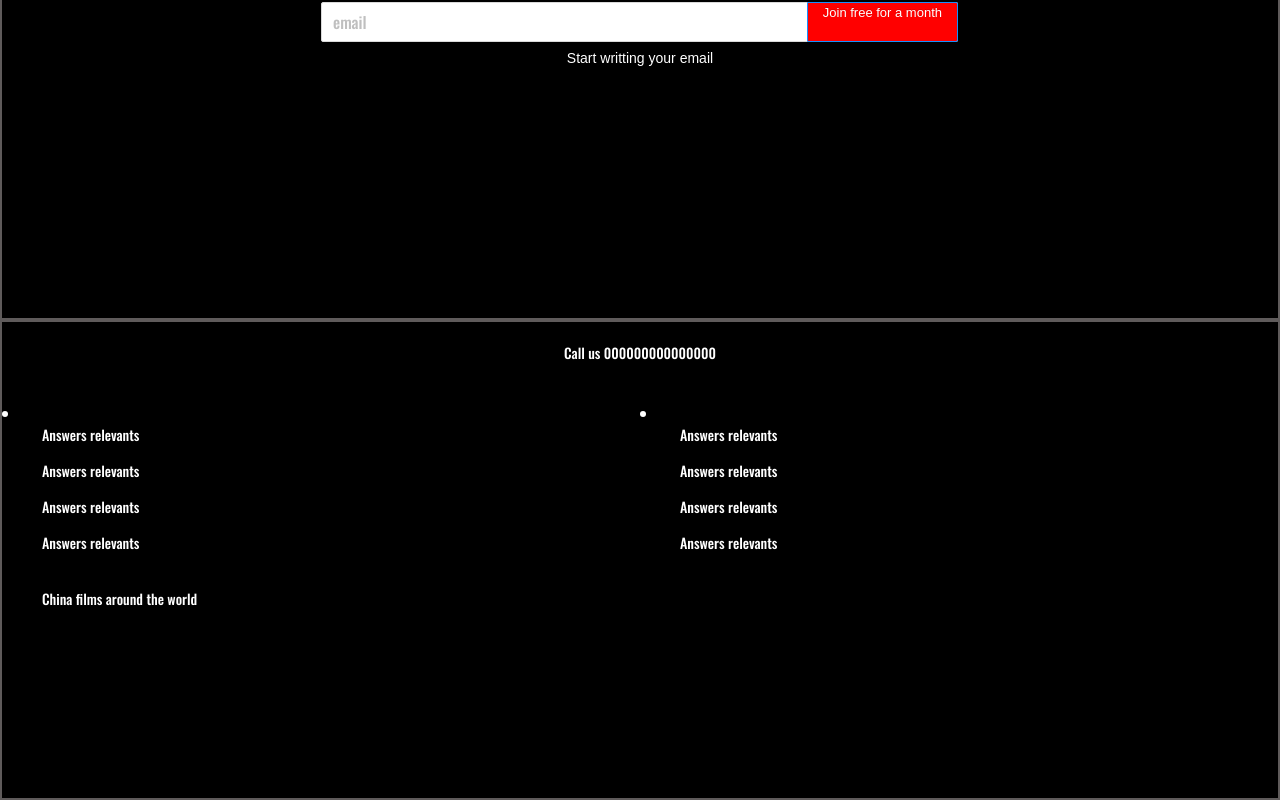
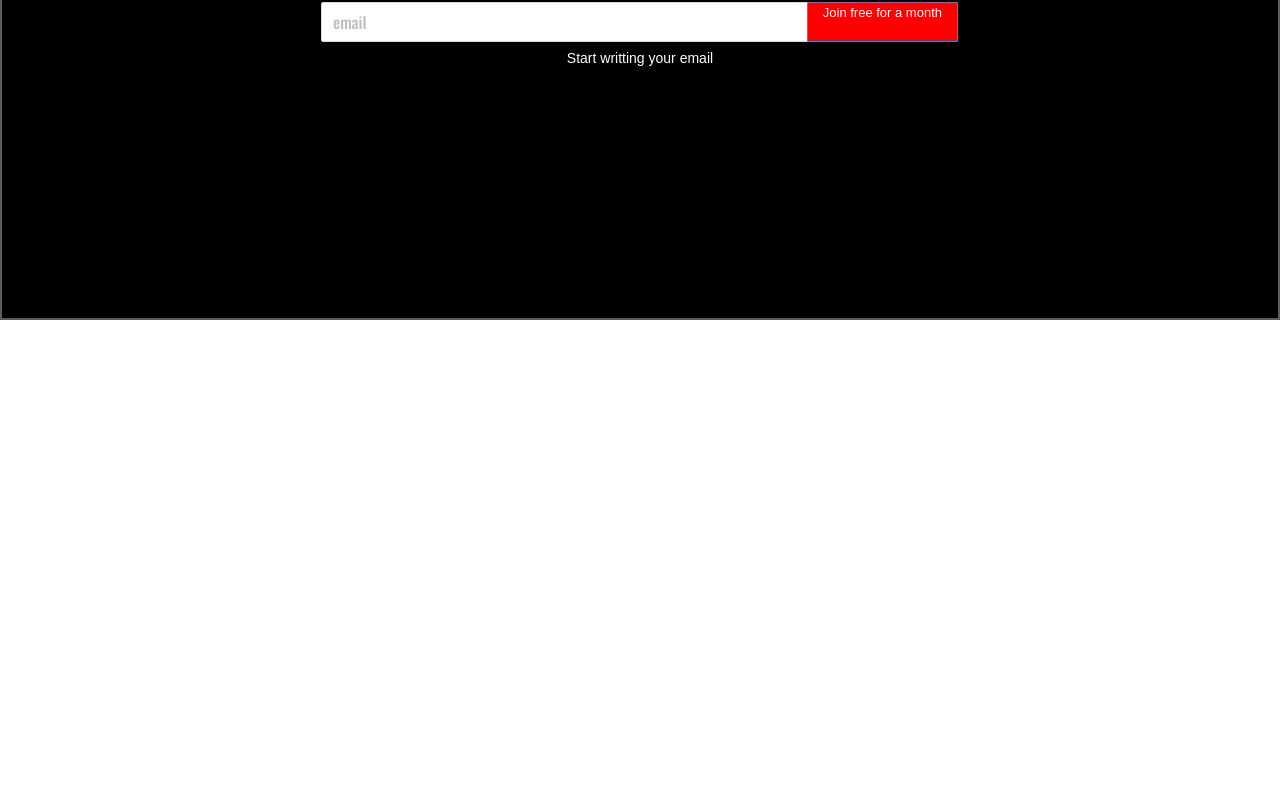
Before and after one commit to Miguel-Angel-Guate/Chinitas-Films-Front, a React (Create React App) app: page / in a window 1280 px wide. Shown: the part 2600-3400 px from the top of the page. After the commit the page ends 3040 px from the top, so only its background shows below. Built offline with nearby package versions, Linux system fonts and the light colour scheme.

Commit message:
i reverse my job

```diff
--- a/src/components/scroll/Scroll.jsx
+++ b/src/components/scroll/Scroll.jsx
@@ -182,36 +182,7 @@ const  Scroll = () => {
 
               </div>
 
-              <div className="fifthSection">
-              <div className="call">
-              <span>Call us  000000000000000</span>
               </div>
-
-              <div className="fifthContainer">
-              <div className="fifthLeft">
-              <li>
-              <ul>Answers relevants</ul>
-              <ul>Answers relevants</ul>
-              <ul>Answers relevants</ul>
-              <ul>Answers relevants</ul>
-              </li>
-              </div>
-              <div className="fifthRight">
-
-              <li>
-              <ul>Answers relevants</ul>
-              <ul>Answers relevants</ul>
-              <ul>Answers relevants</ul>
-              <ul>Answers relevants</ul>
-              </li>
-              </div>
-              </div>
-              <span className="lastSpan">China films around the world</span>
-
-              </div>
-
-              </div>
-
        )
 }
 
```
